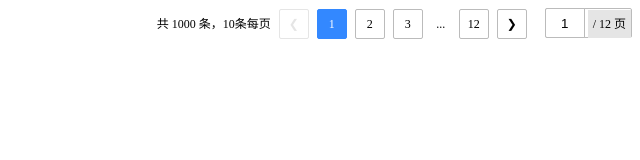
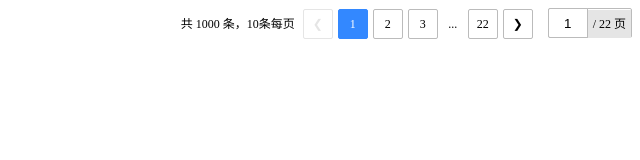
Before and after one commit to igoist/igoist-preparation, a plain HTML site: page pagination/index.html in a window 1280 px wide. Shown: the whole page, without its empty margins (640-1280 px from the left). Drawn offline with nearby package versions, Linux system fonts and the light colour scheme; files that its build step writes are made by us from their sources.

Commit message:
comp/pagination: copy the core logic

```diff
--- a/pagination/base.js
+++ b/pagination/base.js
@@ -0,0 +1,114 @@
+const log = console.log.bind(console);
+let total = 22;
+let current = 1;
+let parser;
+const paginationList = document.querySelector('.pagination-list');
+
+// async function main() {
+//   let module = await import('./parser.js');
+//   let parser = module.default;
+//   let pages = parser.getPages({
+//     current,
+//     total
+//   });
+// }
+
+import('./parser.js').then(module => {
+  parser = module.default;
+  let pages = parser.getPages({
+    current,
+    total
+  });
+  log('pages: ', pages);
+  renderPager(pages);
+});
+
+// 用于计算并返回 Pager 的 className
+let getClassName = item => {
+  const { current, type, target } = item;
+  let className = 'pager';
+  if (current) {
+    className += ' pager--current';
+  }
+  if (type === 'omni') {
+    className += ' pager--omni';
+  }
+  if (type !== 'omni' && !target) {
+    className += ' pager--disabled';
+  }
+  return className;
+};
+
+let Pager = item => {
+  let className = getClassName(item);
+
+  let div = document.createElement('div');
+  div.className = className;
+  if (item.target && !item.current) {
+    div.addEventListener('click', e => {
+      current = item.target;
+      let pages = parser.getPages({
+        current,
+        total
+      });
+      // render!!!
+      renderPager(pages);
+    });
+  }
+  div.textContent = item.content;
+  return div;
+};
+
+// 输入跳转
+let Jump = item => {
+  let div = document.createElement('div');
+  div.className = 'pager pager--jump';
+  let tmpInput = document.createElement('input');
+  tmpInput.classList.add('pager__input');
+  tmpInput.value = current;
+  tmpInput.addEventListener('keyup', e => {
+    e.preventDefault();
+    if (e.key === 'Enter') {
+      const pattern = /^\d+$/g;
+      let value = e.target.value.trim();
+      if (pattern.test(value)) {
+        if (value <= 0) {
+          value = 0;
+        }
+
+        if (value > total) {
+          value = total;
+        }
+
+        current = parseInt(value, 10);
+        let pages = parser.getPages({
+          current,
+          total
+        });
+
+        renderPager(pages);
+      }
+    }
+  });
+  let tmpSpan = document.createElement('span');
+  tmpSpan.classList.add('pager__suffix');
+  tmpSpan.textContent = '/ ' + total + ' 页';
+  div.appendChild(tmpInput);
+  div.appendChild(tmpSpan);
+  return div;
+};
+
+let renderPager = pages => {
+  let fragment = document.createDocumentFragment();
+  pages.map(item => {
+    if (item) {
+      if(item.type !== 'input') {
+        fragment.appendChild(Pager(item));
+      } else {
+        fragment.appendChild(Jump(item));
+      }
+    }
+  });
+  paginationList.innerHTML = '';
+  paginationList.appendChild(fragment);
+};
--- a/pagination/index.html
+++ b/pagination/index.html
@@ -10,8 +10,8 @@
 <body>
 
   <div class="zandoc-react-demo__preview">
-    <div class="zent-pagination ">
-      <span class="zent-pagination__info">
+    <div class="pagination">
+      <span class="pagination__info">
         <span class="total each">
           <!-- react-text: 1506 -->共 1000 条，<!-- /react-text --><!-- react-text: 1507 -->10<!-- /react-text --><!-- react-text: 1508 -->条每页<!-- /react-text -->
         </span>
@@ -32,5 +32,6 @@
     </div>
   </div>
 
+  <script src="base.js"></script>
 </body>
 </html>
--- /dev/null
+++ b/pagination/parser.js
@@ -0,0 +1,140 @@
+// 是否显示省略号的界线
+const OMINIBOUNDARY = 5;
+// 是否显示多个邻居的界线
+const parser = {
+  getPrev(conf) {
+    return {
+      content: '❮',
+      target: conf.current === 1 ? null : conf.current - 1,
+    };
+  },
+
+  getNext(conf) {
+    return {
+      content: '❯',
+      target: conf.current === conf.total ? null : conf.current + 1,
+    };
+  },
+
+  /**
+   * @param type {String} ['prev', 'post']
+   */
+  getOmni(conf, type) {
+    let hasResult = false;
+    let count = 3;
+    let boundary = Math.floor(count / 2);
+
+    // 只有当总数大于
+    if (conf.total > OMINIBOUNDARY) {
+      if (type === 'prev') {
+        hasResult = conf.current - boundary > 2;
+      } else {
+        hasResult = conf.current + boundary < conf.total - 1;
+      }
+    }
+
+    return hasResult ? { content: '...', type: 'omni' } : null;
+  },
+
+  /**
+   * @param index {Number}
+   */
+  getNumber(conf, index) {
+    let res;
+
+    res = {
+      content: `${index} `,
+      target: index,
+    };
+
+    if (conf.current === index) {
+      res.current = true;
+    }
+
+    return res;
+  },
+
+  /**
+   * @param
+   */
+  getJump(conf) {
+    if (conf.total > OMINIBOUNDARY) {
+      return {
+        content: `${conf.current} `,
+        total: conf.total,
+        type: 'input',
+      };
+    }
+    return null;
+  },
+
+  /**
+   * 获取分页的完整数据支持
+   * @param conf {Object} 分页需要的对象
+   * @return pages {Array} 分页数据的数组
+   */
+  getPages(conf) {
+    let pages = [];
+    // 如果是10页以上，展示4个邻居，否则2个邻居
+    let count = 3;
+    let boundary = Math.floor(count / 2);
+    let min;
+    let max;
+    let start = 0;
+    let end;
+
+    pages.push(this.getPrev(conf));
+    pages.push(this.getNumber(conf, 1));
+    pages.push(this.getOmni(conf, 'prev'));
+
+    /**
+     * START FOR
+     * 循环遍历输出当前页及前后页
+     */
+    // 如果页数在5个以内，则全部显示
+    if (conf.total <= OMINIBOUNDARY) {
+      min = 1;
+      max = conf.total;
+      // 否则显示省略号和部分页数
+    } else {
+      min = Math.max(1, conf.current - boundary);
+      max = Math.min(conf.current + boundary, conf.total);
+
+      if (conf.current <= boundary) {
+        min = 1;
+        max = count;
+      } else if (conf.current > conf.total - boundary) {
+        min = conf.total - count + 1;
+        max = conf.total;
+      }
+    }
+
+    start = min;
+    end = max;
+
+    while (start <= end) {
+      if (start > 1 && start < conf.total) {
+        pages.push(this.getNumber(conf, start));
+      }
+      start++;
+    }
+    /**
+     * END FOR
+     * 循环遍历输出当前页及前后页
+     */
+
+    pages.push(this.getOmni(conf, 'post'));
+
+    // 当最大页大于1时，才创建最大页
+    if (conf.total > 1) {
+      pages.push(this.getNumber(conf, conf.total));
+    }
+
+    pages.push(this.getNext(conf));
+    pages.push(this.getJump(conf));
+
+    return pages;
+  },
+};
+
+export default parser;
--- a/pagination/style.scss
+++ b/pagination/style.scss
@@ -6,7 +6,7 @@ $theme-stroke-7: #e5e5e5;
 $theme-primary-2: #38f;
 $theme-primary-4: #f74;
 
-.zent-pagination {
+.pagination {
   font-size: 12px;
   line-height: 16px;
   text-align: right;
@@ -84,10 +84,10 @@ $theme-primary-4: #f74;
   }
 }
 
-.zent-pagination__info {
+.pagination__info {
   display: inline-block;
 
-  .zent-select {
+  .select {
     width: 60px;
   }
 }
```
